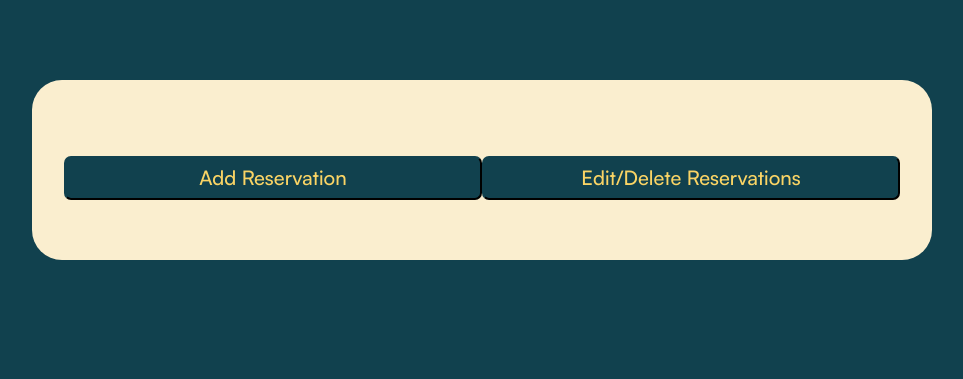
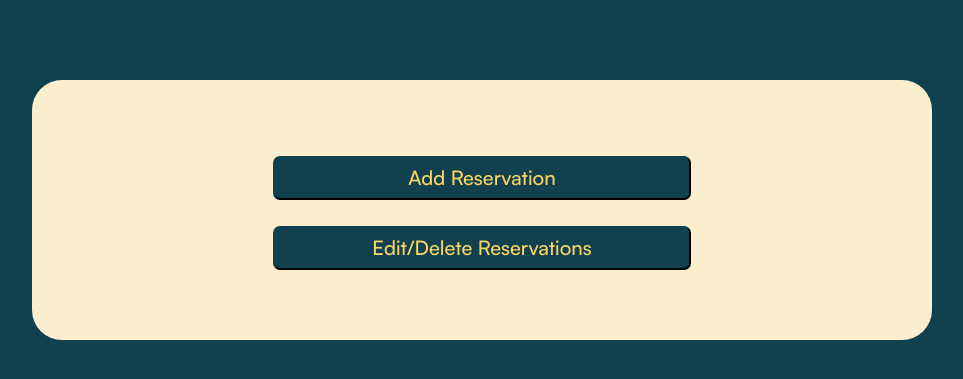
Before and after one commit to bananoms/CCAPDEV-MCO3, a Node server app: page /admin in a window 1280 px wide. Shown: the part 75-454 px from the top of the page, without its empty margins (158-1121 px from the left). Run offline with Node 20, Linux system fonts and the light colour scheme; some libraries are stand-ins or nearby versions.

Commit message:
Add files via upload

```diff
--- a/public/stylesheets/style.css
+++ b/public/stylesheets/style.css
@@ -676,3 +676,9 @@
         grid-template-columns: 1fr;
       }
     }
+    .admin  {
+      display: block;
+      margin-bottom: 10px;
+      margin-right:20px;
+      margin-left:20px;
+    }
```
